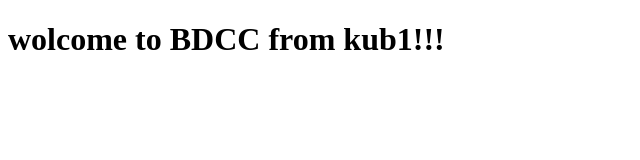
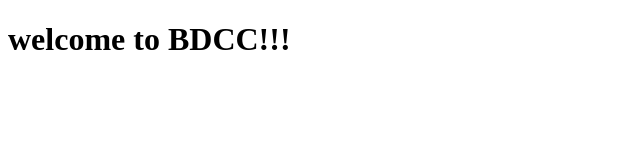
Before and after one commit to allat-mouad/TP-CI-CD, a plain HTML site: page index.html in a window 1280 px wide. Shown: the whole page, without its empty margins (0-640 px from the left). Drawn offline with Linux system fonts and the light colour scheme.

Commit message:
seconde commit

```diff
--- a/index.html
+++ b/index.html
@@ -7,6 +7,6 @@
     <title>Document</title>
 </head>
 <body>
-    <h1>wolcome to BDCC from kub1!!!</h1>
+    <h1>welcome to BDCC!!!</h1>
 </body>
 </html>
```
Also changed, not shown: 1 other file.
